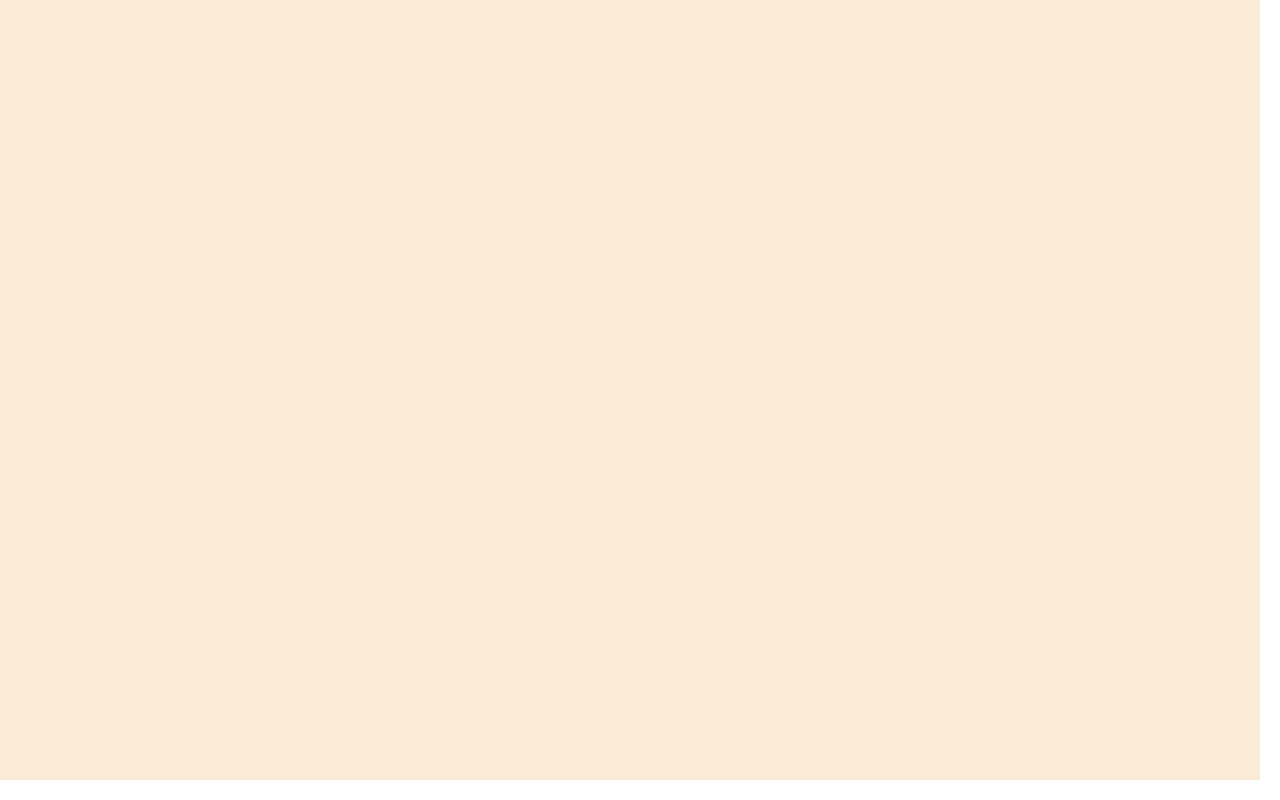
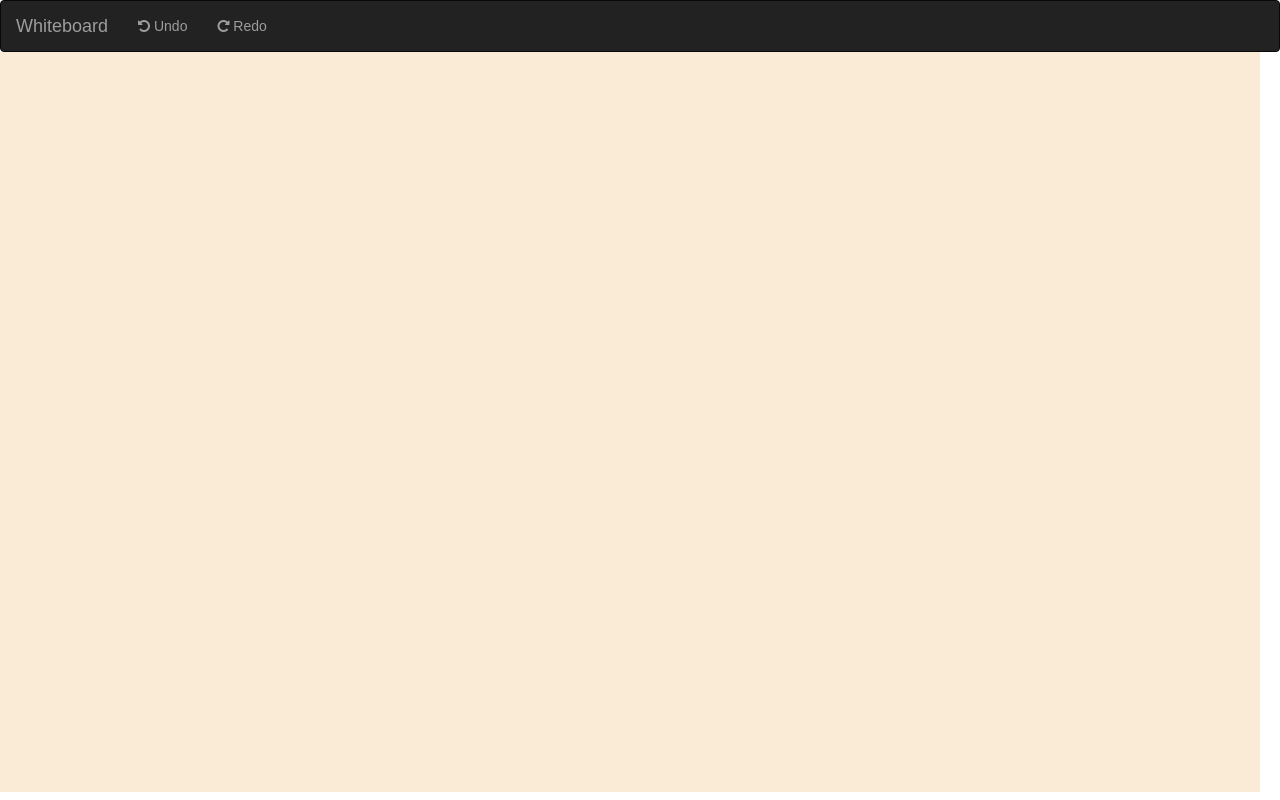
Before and after one commit to qedpi/TreeBoard, a React (Create React App) app: page / in a window 1280 px wide. Built offline with nearby package versions, Linux system fonts and the light colour scheme.

Commit message:
add navbar
+ Logo word
+ undo
+ redo
+ adjust canvas margin by navbar height

```diff
--- a/public/index.html
+++ b/public/index.html
@@ -31,6 +31,18 @@
     <title>React App</title>
 </head>
 <body>
+<!-- navbar -->
+<nav class="navbar navbar-inverse">
+    <div class="container-fluid">
+        <div class="navbar-header">
+            <a class="navbar-brand" href="#">Whiteboard</a>
+        </div>
+        <ul class="nav navbar-nav">
+            <li><a id="undo" href=""><i class="fa fa-undo" aria-hidden="true"></i> Undo</a></li>
+            <li><a id="redo" href=""><i class="fa fa-repeat" aria-hidden="true"></i> Redo</a></li>
+        </ul>
+    </div>
+</nav>
 <div id="root"></div>
 <!--
   This HTML file is a template.
--- a/src/App.js
+++ b/src/App.js
@@ -147,8 +147,9 @@ class App extends Component {
 
     render() {
         const default_margin = 10;
+        const navbar_height = 40;       // todo: fix this guestimate
         let width = window.innerWidth - default_margin * 2;
-        let height = window.innerHeight - default_margin * 2;
+        let height = window.innerHeight - default_margin * 2 - navbar_height;
 
         return (
             <canvas id="canvas" width={width} height={height}>Hello</canvas>
```
